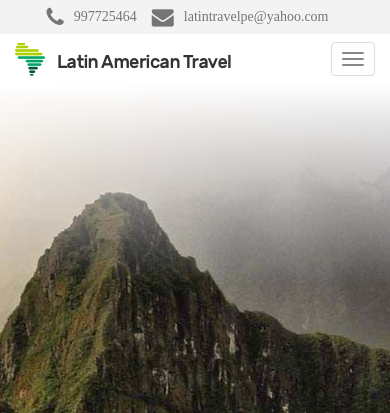
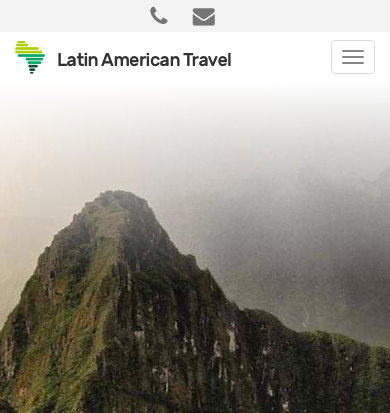
Before and after one commit to joseminaya15/latin_american_travel, a CodeIgniter app: page /latin_american_travel/index.php/es/offer/index in a window 390 px wide. Shown: the top 413 px of the page. Run offline with CodeIgniter, Linux system fonts and the light colour scheme; data that the repository does not hold is empty; some libraries are stand-ins or nearby versions; some web fonts are replaced.

Commit message:
terminado

```diff
--- a/application/views/es/v_contactanos.php
+++ b/application/views/es/v_contactanos.php
@@ -31,8 +31,8 @@
             <div class="container text-right">
                 <div class="redes-header">
                     <ul>
-                        <li class="border"><a href="tel:+51997725464"><i class="fa fa-phone same m-r-10"></i>997725464</a></li>
-                        <li class="border"><a href="mailto:latintravelpe@yahoo.com"><i class="fa fa-envelope same m-r-10"></i>latintravelpe@yahoo.com</a></li>
+                        <li class="border"><a href="tel:+51997725464"><i class="fa fa-phone same m-r-10"></i><span>997725464</span></a></li>
+                        <li class="border"><a href="mailto:latintravelpe@yahoo.com"><i class="fa fa-envelope same m-r-10"></i><span>latintravelpe@yahoo.com</span></a></li>
                     </ul>
                 </div>
             </div>
@@ -67,7 +67,7 @@
             </div>
             <div class="cont-redes">
                 <p>S&iacute;guenos</p>
-                <a class="mdl-button mdl-js-button mdl-button--fab"><i class="fa fa-facebook"></i></a>
+                <a class="mdl-button mdl-js-button mdl-button--fab" href="https://www.facebook.com/Latin-American-Travel-1991867910865245/" target="_blank"><i class="fa fa-facebook"></i></a>
                 <a class="mdl-button mdl-js-button mdl-button--fab"><i class="fa fa-instagram"></i></a>
             </div>
         </section>
--- a/application/views/es/v_home.php
+++ b/application/views/es/v_home.php
@@ -31,8 +31,8 @@
             <div class="container text-right">
                 <div class="redes-header">
                     <ul>
-                        <li class="border"><a href="tel:+51997725464"><i class="fa fa-phone same m-r-10"></i>997725464</a></li>
-                        <li class="border"><a href="mailto:latintravelpe@yahoo.com"><i class="fa fa-envelope same m-r-10"></i>latintravelpe@yahoo.com</a></li>
+                        <li class="border"><a href="tel:+51997725464"><i class="fa fa-phone same m-r-10"></i><span>997725464</span></a></li>
+                        <li class="border"><a href="mailto:latintravelpe@yahoo.com"><i class="fa fa-envelope same m-r-10"></i><span>latintravelpe@yahoo.com</span></a></li>
                     </ul>
                 </div>
                 <div class="js-idioma">
@@ -77,7 +77,7 @@
             </div>
             <div class="cont-redes">
                 <p>S&iacute;guenos</p>
-                <a class="mdl-button mdl-js-button mdl-button--fab" href="https://web.facebook.com/Latin-American-Travel-1991867910865245/"><i class="fa fa-facebook"></i></a>
+                <a class="mdl-button mdl-js-button mdl-button--fab" href="https://www.facebook.com/Latin-American-Travel-1991867910865245/" target="_blank"><i class="fa fa-facebook"></i></a>
                 <a class="mdl-button mdl-js-button mdl-button--fab"><i class="fa fa-instagram"></i></a>
             </div>
         </section>
--- a/application/views/es/v_nosotros.php
+++ b/application/views/es/v_nosotros.php
@@ -31,8 +31,8 @@
             <div class="container text-right">
                 <div class="redes-header">
                     <ul>
-                        <li class="border"><a href="tel:+51997725464"><i class="fa fa-phone same m-r-10"></i>997725464</a></li>
-                        <li class="border"><a href="mailto:latintravelpe@yahoo.com"><i class="fa fa-envelope same m-r-10"></i>latintravelpe@yahoo.com</a></li>
+                        <li class="border"><a href="tel:+51997725464"><i class="fa fa-phone same m-r-10"></i><span>997725464</span></a></li>
+                        <li class="border"><a href="mailto:latintravelpe@yahoo.com"><i class="fa fa-envelope same m-r-10"></i><span>latintravelpe@yahoo.com</span></a></li>
                     </ul>
                 </div>
             </div>
@@ -67,7 +67,7 @@
             </div>
             <div class="cont-redes">
                 <p>S&iacute;guenos</p>
-                <a class="mdl-button mdl-js-button mdl-button--fab"><i class="fa fa-facebook"></i></a>
+                <a class="mdl-button mdl-js-button mdl-button--fab" href="https://www.facebook.com/Latin-American-Travel-1991867910865245/" target="_blank"><i class="fa fa-facebook"></i></a>
                 <a class="mdl-button mdl-js-button mdl-button--fab"><i class="fa fa-instagram"></i></a>
             </div>
         </section>
--- a/application/views/es/v_offer.php
+++ b/application/views/es/v_offer.php
@@ -31,8 +31,8 @@
             <div class="container text-right">
                 <div class="redes-header">
                     <ul>
-                        <li class="border"><a href="tel:+51997725464"><i class="fa fa-phone same m-r-10"></i>997725464</a></li>
-                        <li class="border"><a href="mailto:latintravelpe@yahoo.com"><i class="fa fa-envelope same m-r-10"></i>latintravelpe@yahoo.com</a></li>
+                        <li class="border"><a href="tel:+51997725464"><i class="fa fa-phone same m-r-10"></i><span>997725464</span></a></li>
+                        <li class="border"><a href="mailto:latintravelpe@yahoo.com"><i class="fa fa-envelope same m-r-10"></i><span>latintravelpe@yahoo.com</span></a></li>
                     </ul>
                 </div>
             </div>
@@ -67,7 +67,7 @@
             </div>
             <div class="cont-redes">
                 <p>S&iacute;guenos</p>
-                <a class="mdl-button mdl-js-button mdl-button--fab"><i class="fa fa-facebook"></i></a>
+                <a class="mdl-button mdl-js-button mdl-button--fab" href="https://www.facebook.com/Latin-American-Travel-1991867910865245/" target="_blank"><i class="fa fa-facebook"></i></a>
                 <a class="mdl-button mdl-js-button mdl-button--fab"><i class="fa fa-instagram"></i></a>
             </div>
         </section>
--- a/application/views/es/v_package.php
+++ b/application/views/es/v_package.php
@@ -31,8 +31,8 @@
             <div class="container text-right">
                 <div class="redes-header">
                     <ul>
-                        <li class="border"><a href="tel:+51997725464"><i class="fa fa-phone same m-r-10"></i>997725464</a></li>
-                        <li class="border"><a href="mailto:latintravelpe@yahoo.com"><i class="fa fa-envelope same m-r-10"></i>latintravelpe@yahoo.com</a></li>
+                        <li class="border"><a href="tel:+51997725464"><i class="fa fa-phone same m-r-10"></i><span>997725464</span></a></li>
+                        <li class="border"><a href="mailto:latintravelpe@yahoo.com"><i class="fa fa-envelope same m-r-10"></i><span>latintravelpe@yahoo.com</span></a></li>
                     </ul>
                 </div>
             </div>
@@ -67,7 +67,7 @@
             </div>
             <div class="cont-redes">
                 <p>S&iacute;guenos</p>
-                <a class="mdl-button mdl-js-button mdl-button--fab"><i class="fa fa-facebook"></i></a>
+                <a class="mdl-button mdl-js-button mdl-button--fab" href="https://www.facebook.com/Latin-American-Travel-1991867910865245/" target="_blank"><i class="fa fa-facebook"></i></a>
                 <a class="mdl-button mdl-js-button mdl-button--fab"><i class="fa fa-instagram"></i></a>
             </div>
         </section>
--- a/public/css/style.styl
+++ b/public/css/style.styl
@@ -671,3 +671,11 @@ footer
 		h2
 			font-size 30px
 			line-height 32px
+@media ( max-width: 600px )
+	.js-header
+		.redes-header
+			ul
+				li
+					a
+						span
+							display none
```
Also changed, not shown: public/css/style.css.
